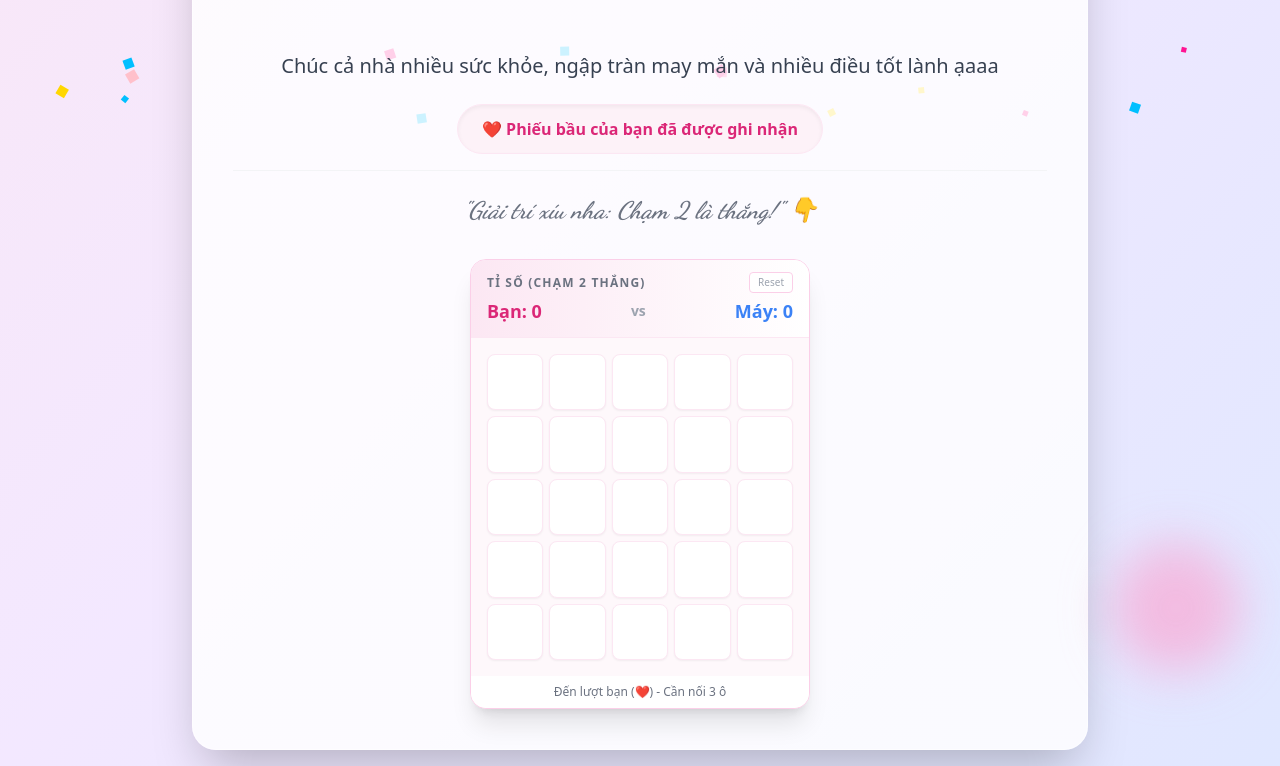
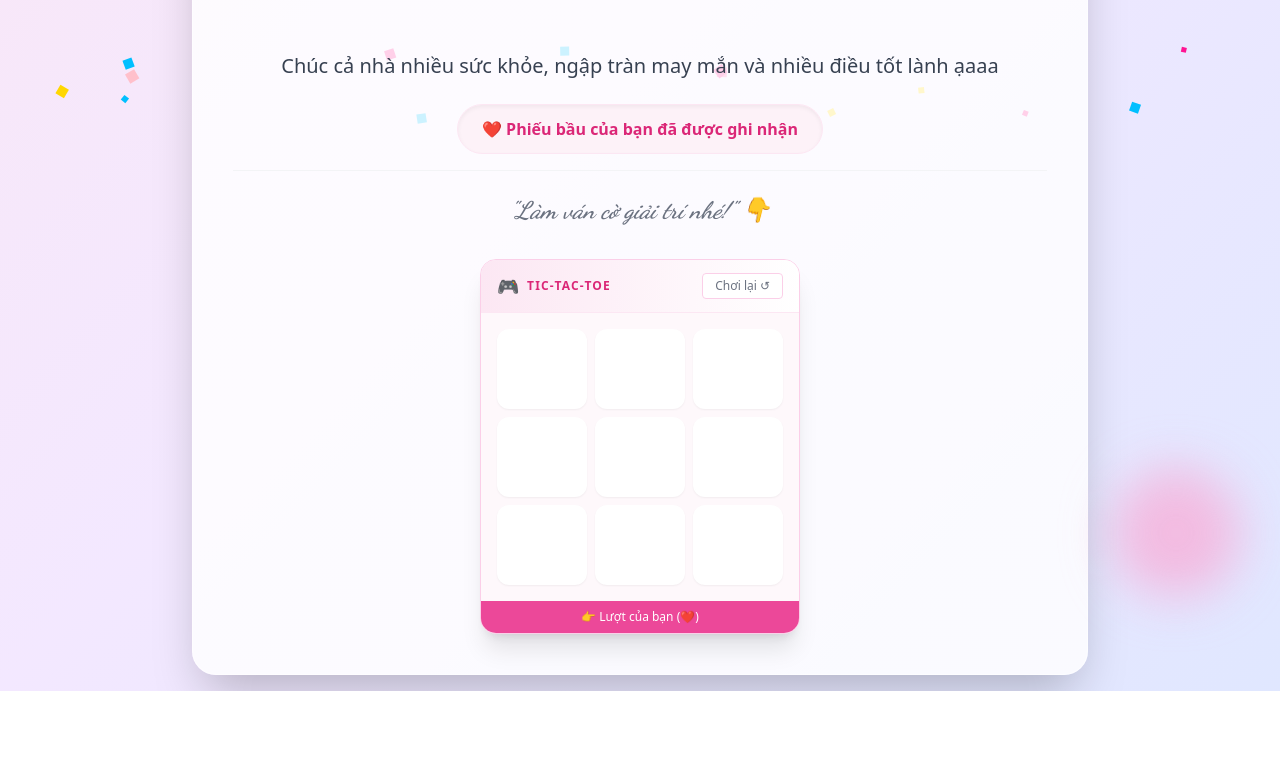
Before and after one commit to NanNan74/Nan74, a React (Vite) app: page / in a window 1280 px wide. Shown: the part 665-1431 px from the top of the page. After the commit the page ends 1356 px from the top, so only its background shows below. Built offline with nearby package versions, Linux system fonts and the light colour scheme.

Commit message:
Update App.tsx

```diff
--- a/App.tsx
+++ b/App.tsx
@@ -2,159 +2,133 @@ import React, { useState, useEffect } from 'react';
 import Confetti from './components/Confetti';
 import ParticleHeart from './components/ParticleHeart';
 
-// --- COMPONENT GAME CARO 5x5 (LUẬT: NỐI 3 LÀ THẮNG, BO3) ---
-const CaroGame = () => {
-  const SIZE = 5; // Bàn cờ 5x5
-  const WIN_CONDITION = 3; // Nối 3 con là thắng vòng
-  const WIN_SERIES = 2; // Thắng 2 ván là thắng chung cuộc
+// --- COMPONENT GAME CARO 3x3 (Chuẩn lượt đi - Bot 0.6s) ---
+const TicTacToe = () => {
+  const [board, setBoard] = useState(Array(9).fill(null));
+  const [isPlayerTurn, setIsPlayerTurn] = useState(true); // True: Lượt người, False: Lượt máy
+  const [winner, setWinner] = useState<string | null>(null);
 
-  const [board, setBoard] = useState(Array(SIZE * SIZE).fill(null));
-  const [isPlayerTurn, setIsPlayerTurn] = useState(true); // Player là ❤️
-  const [roundWinner, setRoundWinner] = useState<string | null>(null);
-  const [scores, setScores] = useState({ player: 0, bot: 0 });
-  const [gameWinner, setGameWinner] = useState<string | null>(null);
-
-  // Logic kiểm tra thắng (Nối 3 ô liên tiếp)
-  const checkWinCondition = (currentBoard: any[]) => {
-    const getCell = (r: number, c: number) => currentBoard[r * SIZE + c];
-
-    for (let r = 0; r < SIZE; r++) {
-      for (let c = 0; c < SIZE; c++) {
-        const val = getCell(r, c);
-        if (!val) continue;
-
-        // Check Ngang (Right)
-        if (c + 2 < SIZE && val === getCell(r, c + 1) && val === getCell(r, c + 2)) return val;
-        // Check Dọc (Down)
-        if (r + 2 < SIZE && val === getCell(r + 1, c) && val === getCell(r + 2, c)) return val;
-        // Check Chéo Phải (Diagonal Right)
-        if (r + 2 < SIZE && c + 2 < SIZE && val === getCell(r + 1, c + 1) && val === getCell(r + 2, c + 2)) return val;
-        // Check Chéo Trái (Diagonal Left)
-        if (r + 2 < SIZE && c - 2 >= 0 && val === getCell(r + 1, c - 1) && val === getCell(r + 2, c - 2)) return val;
+  // Logic kiểm tra người thắng (3 ô thẳng hàng)
+  const checkWinner = (squares: any[]) => {
+    const lines = [
+      [0, 1, 2], [3, 4, 5], [6, 7, 8], // Ngang
+      [0, 3, 6], [1, 4, 7], [2, 5, 8], // Dọc
+      [0, 4, 8], [2, 4, 6]             // Chéo
+    ];
+    for (let i = 0; i < lines.length; i++) {
+      const [a, b, c] = lines[i];
+      if (squares[a] && squares[a] === squares[b] && squares[a] === squares[c]) {
+        return squares[a];
       }
     }
     return null;
   };
 
-  // Bot tự động đi sau 1 giây
+  // --- LOGIC CỦA BOT ---
   useEffect(() => {
-    if (!isPlayerTurn && !roundWinner && !gameWinner && board.includes(null)) {
+    // Chỉ chạy khi không phải lượt người chơi VÀ chưa có ai thắng
+    if (!isPlayerTurn && !winner) {
       const timer = setTimeout(() => {
-        // Bot logic đơn giản: Chọn ngẫu nhiên ô trống
+        // 1. Tìm tất cả ô trống
         const emptyIndices = board.map((val, idx) => val === null ? idx : null).filter(val => val !== null);
+
         if (emptyIndices.length > 0) {
+          // 2. Chọn ngẫu nhiên 1 ô
           const randomIndex = emptyIndices[Math.floor(Math.random() * emptyIndices.length)];
+
           if (randomIndex !== null && randomIndex !== undefined) {
-             handleMove(randomIndex, false);
+            // 3. Máy đi
+            const newBoard = [...board];
+            newBoard[randomIndex] = '⭕'; // Máy là O
+            setBoard(newBoard);
+
+            // 4. Kiểm tra thắng thua sau khi máy đi
+            const w = checkWinner(newBoard);
+            if (w) setWinner(w);
+            else if (!newBoard.includes(null)) setWinner('Hòa');
+            else setIsPlayerTurn(true); // Trả lại lượt cho người chơi
           }
         }
-      }, 1000); // 1s Delay
+      }, 600); // Đợi đúng 0.6s
+
       return () => clearTimeout(timer);
     }
-  }, [isPlayerTurn, roundWinner, gameWinner, board]);
+  }, [isPlayerTurn, winner, board]);
 
-  const handleMove = (index: number, isHuman: boolean) => {
-    if (board[index] || roundWinner || gameWinner) return;
-    if (isHuman && !isPlayerTurn) return;
+  // --- LOGIC CỦA NGƯỜI CHƠI ---
+  const handlePlayerClick = (index: number) => {
+    // Nếu ô đã có tích, hoặc đã có người thắng, hoặc KHÔNG PHẢI LƯỢT BẠN -> Chặn luôn
+    if (board[index] || winner || !isPlayerTurn) return;
 
+    // 1. Người đi
     const newBoard = [...board];
-    newBoard[index] = isHuman ? '❤️' : '⭕';
+    newBoard[index] = '❤️'; // Bạn là Tim
     setBoard(newBoard);
 
-    const w = checkWinCondition(newBoard);
+    // 2. Khóa lượt người chơi ngay lập tức (Chuyển sang máy)
+    setIsPlayerTurn(false);
 
-    if (w) {
-      // Có người thắng vòng này
-      setRoundWinner(w);
-      const newScores = { ...scores };
-      if (w === '❤️') newScores.player += 1;
-      else newScores.bot += 1;
-
-      setScores(newScores);
-
-      // Kiểm tra thắng chung cuộc (BO3)
-      if (newScores.player >= WIN_SERIES) setGameWinner('Bạn (❤️)');
-      else if (newScores.bot >= WIN_SERIES) setGameWinner('Máy (⭕)');
-
-    } else if (!newBoard.includes(null)) {
-      setRoundWinner('Hòa'); // Hết ô mà ko ai thắng
-    } else {
-      setIsPlayerTurn(!isHuman);
-    }
+    // 3. Kiểm tra thắng thua
+    const w = checkWinner(newBoard);
+    if (w) setWinner(w);
+    else if (!newBoard.includes(null)) setWinner('Hòa');
   };
 
-  const nextRound = () => {
-    setBoard(Array(SIZE * SIZE).fill(null));
-    setRoundWinner(null);
-    setIsPlayerTurn(true); // Bạn luôn đi trước cho dễ
-  };
-
-  const resetGameFull = () => {
-    setBoard(Array(SIZE * SIZE).fill(null));
-    setRoundWinner(null);
-    setGameWinner(null);
-    setScores({ player: 0, bot: 0 });
-    setIsPlayerTurn(true);
+  const resetGame = () => {
+    setBoard(Array(9).fill(null));
+    setWinner(null);
+    setIsPlayerTurn(true); // Reset lại bạn đi trước
   };
 
   return (
-    <div className="w-full max-w-[340px] mx-auto mt-6">
+    <div className="w-full max-w-[320px] mx-auto mt-6">
       <div className="bg-white rounded-2xl shadow-xl border border-pink-200 overflow-hidden">
 
-        {/* Header Tỉ số */}
-        <div className="px-4 py-3 bg-gradient-to-r from-pink-100 to-white border-b border-pink-100">
-          <div className="flex justify-between items-center mb-1">
-             <span className="text-xs font-bold text-gray-500 uppercase tracking-widest">Tỉ số (Chạm {WIN_SERIES} thắng)</span>
-             <button onClick={resetGameFull} className="text-[10px] bg-white border border-pink-200 px-2 py-0.5 rounded hover:bg-pink-50 text-gray-400">
-                Reset
-             </button>
+        {/* Header Game */}
+        <div className="px-4 py-3 bg-gradient-to-r from-pink-100 to-white flex items-center justify-between border-b border-pink-100">
+          <div className="flex items-center gap-2">
+            <span className="text-lg">🎮</span>
+            <span className="text-xs font-bold text-pink-600 uppercase tracking-widest">
+              Tic-Tac-Toe
+            </span>
           </div>
-          <div className="flex justify-between items-center text-lg font-bold">
-             <div className="text-pink-600">Bạn: {scores.player}</div>
-             <div className="text-gray-400 text-sm">vs</div>
-             <div className="text-blue-500">Máy: {scores.bot}</div>
-          </div>
+          <button onClick={resetGame} className="text-xs bg-white border border-pink-200 px-3 py-1 rounded hover:bg-pink-50 text-gray-500 transition">
+            Chơi lại ↺
+          </button>
         </div>
 
-        {/* Bàn cờ 5x5 */}
-        <div className="p-4 bg-pink-50/50 relative min-h-[300px] flex items-center justify-center">
+        {/* Bàn cờ 3x3 */}
+        <div className="p-4 bg-pink-50/50 relative">
 
-          {/* Màn hình thông báo kết quả */}
-          {(roundWinner || gameWinner) ? (
-            <div className="absolute inset-0 z-10 bg-white/90 backdrop-blur-sm flex flex-col items-center justify-center p-4 text-center animate-fade-in">
-              {gameWinner ? (
-                <>
-                  <div className="text-4xl mb-2">🏆</div>
-                  <h3 className="text-xl font-bold text-gray-800 mb-2">CHUNG CUỘC</h3>
-                  <p className="text-pink-600 font-bold text-lg mb-4">{gameWinner} Vô Địch!</p>
-                  <button onClick={resetGameFull} className="px-6 py-2 bg-gradient-to-r from-pink-500 to-purple-500 text-white rounded-full shadow-lg hover:scale-105 transition">
-                    Chơi lại từ đầu
-                  </button>
-                </>
-              ) : (
-                <>
-                  <div className="text-3xl mb-2">{roundWinner === 'Hòa' ? '🤝' : '🎉'}</div>
-                  <p className="text-gray-700 font-bold text-lg mb-4">
-                    {roundWinner === 'Hòa' ? 'Ván này Hòa!' : `${roundWinner} thắng ván này!`}
-                  </p>
-                  <button onClick={nextRound} className="px-5 py-2 bg-pink-500 text-white rounded-full shadow hover:bg-pink-600 transition">
-                    Tiếp ván sau ➡
-                  </button>
-                </>
-              )}
+          {/* Lớp phủ thông báo kết quả */}
+          {winner && (
+            <div className="absolute inset-0 z-10 bg-white/90 backdrop-blur-sm flex flex-col items-center justify-center animate-fade-in">
+              <p className="text-2xl mb-2">{winner === 'Hòa' ? '🤝' : '🏆'}</p>
+              <p className="text-xl font-bold text-gray-800 mb-4">
+                {winner === 'Hòa' ? 'Hòa nhau rồi!' : (winner === '❤️' ? 'Bạn thắng!' : 'Máy thắng!')}
+              </p>
+              <button
+                onClick={resetGame}
+                className="px-6 py-2 bg-pink-500 text-white rounded-full shadow-lg hover:bg-pink-600 transition hover:scale-105"
+              >
+                Ván mới nha
+              </button>
             </div>
-          ) : null}
+          )}
 
-          {/* Grid 5x5 */}
-          <div className="grid grid-cols-5 gap-1.5 w-full">
+          <div className="grid grid-cols-3 gap-2">
             {board.map((cell, index) => (
               <button
                 key={index}
-                onClick={() => handleMove(index, true)}
-                className={`aspect-square w-full bg-white rounded-lg shadow-sm border border-pink-100 text-xl md:text-2xl flex items-center justify-center transition-all hover:bg-pink-50 ${!cell && isPlayerTurn && !roundWinner ? 'hover:scale-95' : ''}`}
-                disabled={!!cell || !isPlayerTurn || !!roundWinner}
+                onClick={() => handlePlayerClick(index)}
+                disabled={!!cell || !isPlayerTurn || !!winner} // Disable nút khi không phải lượt
+                className={`h-20 w-full bg-white rounded-xl shadow-sm border-2 text-3xl flex items-center justify-center transition-all
+                  ${cell ? 'border-pink-200' : 'border-white'}
+                  ${!cell && isPlayerTurn && !winner ? 'hover:bg-pink-100 cursor-pointer' : 'cursor-default'}
+                  ${!isPlayerTurn && !cell && !winner ? 'opacity-50' : 'opacity-100'}
+                `}
               >
-                <span className={cell ? 'scale-100 transition-transform duration-300' : 'scale-0'}>
+                <span className={`transform transition-transform duration-300 ${cell ? 'scale-100' : 'scale-0'}`}>
                   {cell}
                 </span>
               </button>
@@ -163,9 +137,9 @@ const CaroGame = () => {
         </div>
 
         {/* Footer trạng thái */}
-        {!gameWinner && !roundWinner && (
-          <div className="px-4 py-2 bg-white text-center text-xs text-gray-500 font-medium">
-             {isPlayerTurn ? "Đến lượt bạn (❤️) - Cần nối 3 ô" : "Máy đang tính nước đi..."}
+        {!winner && (
+          <div className={`px-4 py-2 text-center text-xs font-medium transition-colors duration-300 ${isPlayerTurn ? 'bg-pink-500 text-white' : 'bg-gray-100 text-gray-500'}`}>
+             {isPlayerTurn ? "👉 Lượt của bạn (❤️)" : "🤖 Máy đang nghĩ..."}
           </div>
         )}
       </div>
@@ -217,11 +191,11 @@ function App() {
              {/* Khu vực Trò chơi */}
              <div className="mt-8 pt-6 border-t border-gray-100 flex flex-col items-center">
                <p className="text-gray-500 italic font-script text-xl md:text-2xl mb-2">
-                 "Giải trí xíu nha: Chạm 2 là thắng!" 👇
+                 "Làm ván cờ giải trí nhé!" 👇
                </p>
 
-               {/* Component Game Caro 5x5 */}
-               <CaroGame />
+               {/* Component Game 3x3 */}
+               <TicTacToe />
 
              </div>
           </div>
```
